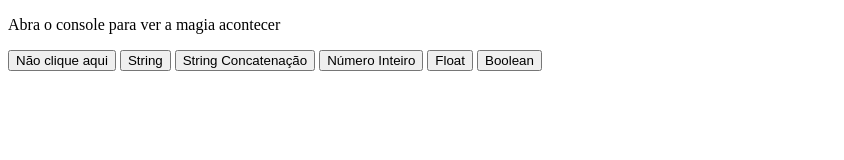
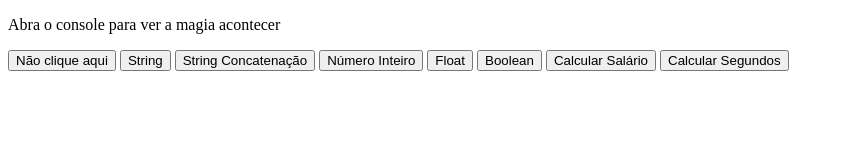
Before and after one commit to cunha454/curso-js-logica-proway, a plain HTML site: page logica-01-variaveis.html in a window 1280 px wide. Shown: the whole page, without its empty margins (0-844 px from the left). Drawn offline with Linux system fonts and the light colour scheme.

Commit message:
Adicionda funções de calcular salário e segundos

```diff
--- a/assents/js/logica-01-variaveis.js
+++ b/assents/js/logica-01-variaveis.js
@@ -66,3 +66,42 @@ function exemploBoolean(){
 
     alert("Férias Vencidas? " + tenhoFeriasVencidas);
 }
+
+function calcularSalario(){
+    let colaborador = "Judity Silva";
+    let email = "judity.gamer@gg.com";
+    let valorHora = 150.60; //por hora de streming
+    let horasPorMes = 50;
+    let beneficioDonate = 3500.98;
+
+    //Calcular o salário bruto
+    let salarioBruto = valorHora * horasPorMes
+
+    //Calcular o Salário líquido
+    let salarioLiquido = salarioBruto + beneficioDonate;
+
+    alert(
+        "Colaborador: " + colaborador +
+        "\nEmail " + email +
+        "\nValor por hora: R$ " + valorHora.toFixed(2) +
+        "\nHoras por mês: " + horasPorMes + "h" +
+        "\nSalário Bruto: " + salarioBruto.toFixed(2) +
+        "\nBenefício Donate: R$" + beneficioDonate.toFixed(2) +
+        "\nSalário líquido: R$ " + salarioLiquido.toFixed(2)
+    )
+}
+
+function calcularTempoMes(){
+    let segundosPorMinuto = 60;
+    let minutosPorHora = 60;
+    let horasPorDia = 24;
+
+    let segundosPorDia = segundosPorMinuto * minutosPorHora * horasPorDia;
+
+    alert(
+        "Segundos por minuto: " + segundosPorMinuto +
+        "\nMinutos por hora: " + minutosPorHora +
+        "\nHoras por dia: " + horasPorDia +
+        "\nSegundos por dia: " + segundosPorDia
+    );
+}
--- a/logica-01-variaveis.html
+++ b/logica-01-variaveis.html
@@ -14,6 +14,8 @@
     <button type="button" onclick="exemploNumeroInteiro()">Número Inteiro</button>
     <button type="button" onclick="exemploFloat()">Float</button>
     <button type="button" onclick="exemploBoolean()">Boolean</button>
+    <button type="button" onclick="calcularSalario()">Calcular Salário</button>
+    <button type="button" onclick="calcularTempoMes()">Calcular Segundos</button>
 
     <!-- ATENÇÃO: por padrão sempre coloque a tah script ates do término do BODY-->
     <!-- Má Prática colocar o JS dentro do html-->
```
